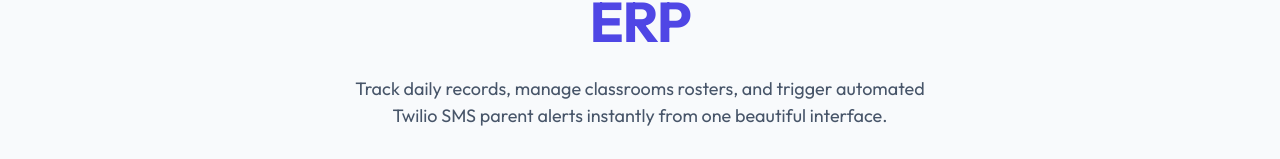
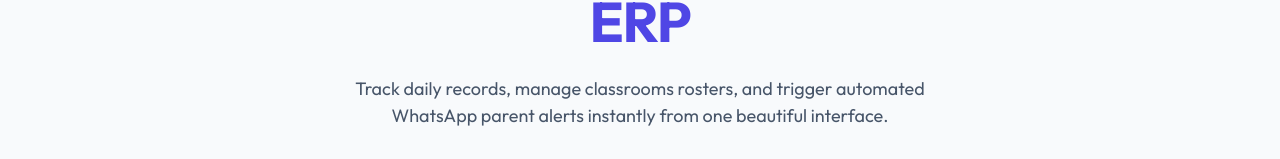
Before and after one commit to itx-Samii/attendance-web-, a Next.js app: page / in a window 1280 px wide. Shown: the part 266-425 px from the top of the page. Built offline with nearby package versions, Linux system fonts and the light colour scheme; no server answers.

Commit message:
docs: rename Twilio to WhatsApp on Alerts Auditor Log and homepage

```diff
--- a/src/app/dashboard/alerts/page.tsx
+++ b/src/app/dashboard/alerts/page.tsx
@@ -82,7 +82,7 @@
             Parent Alerts Auditor Log
           </h1>
           <p style={{ color: 'var(--text-muted)', fontSize: '0.85rem', fontWeight: 500 }}>
-            Real-time auditing trail of Twilio API dispatches and sandbox simulator records.
+            Real-time auditing trail of WhatsApp dispatches and sandbox simulator records.
           </p>
         </div>
 
@@ -107,7 +107,7 @@
           {/* Card: Sent via SDK */}
           <div className="glass-panel" style={{ padding: '20px 24px', display: 'flex', flexDirection: 'column', gap: '6px' }}>
             <span style={{ fontSize: '0.78rem', color: 'var(--text-muted)', fontWeight: 600, textTransform: 'uppercase' }}>
-              Sent via Twilio API
+              Sent via WhatsApp API
             </span>
             <span style={{ fontSize: '1.6rem', fontWeight: 700, color: 'var(--color-success)' }}>
               {stats.sent}
@@ -145,7 +145,7 @@
               type="text"
               value={searchQuery}
               onChange={(e) => setSearchQuery(e.target.value)}
-              placeholder="Search by student, parent contact, SID, or SMS message content..."
+              placeholder="Search by student, parent contact, SID, or WhatsApp message content..."
               style={{
                 width: '100%',
                 padding: '12px 14px 12px 42px',
--- a/src/app/page.tsx
+++ b/src/app/page.tsx
@@ -71,7 +71,7 @@
             Next-Gen School <span style={{ color: 'var(--color-primary)' }}>Attendance ERP</span>
           </h1>
           <p className="desc-sm" style={{ fontSize: '1.125rem', maxWidth: '600px', margin: '0 auto 32px auto' }}>
-            Track daily records, manage classrooms rosters, and trigger automated Twilio SMS parent alerts instantly from one beautiful interface.
+            Track daily records, manage classrooms rosters, and trigger automated WhatsApp parent alerts instantly from one beautiful interface.
           </p>
           <div style={{ display: 'flex', gap: '16px', justifyContent: 'center' }}>
             <Link href="/login" className="btn btn-primary" style={{ padding: '14px 32px', borderRadius: '10px' }}>
```
